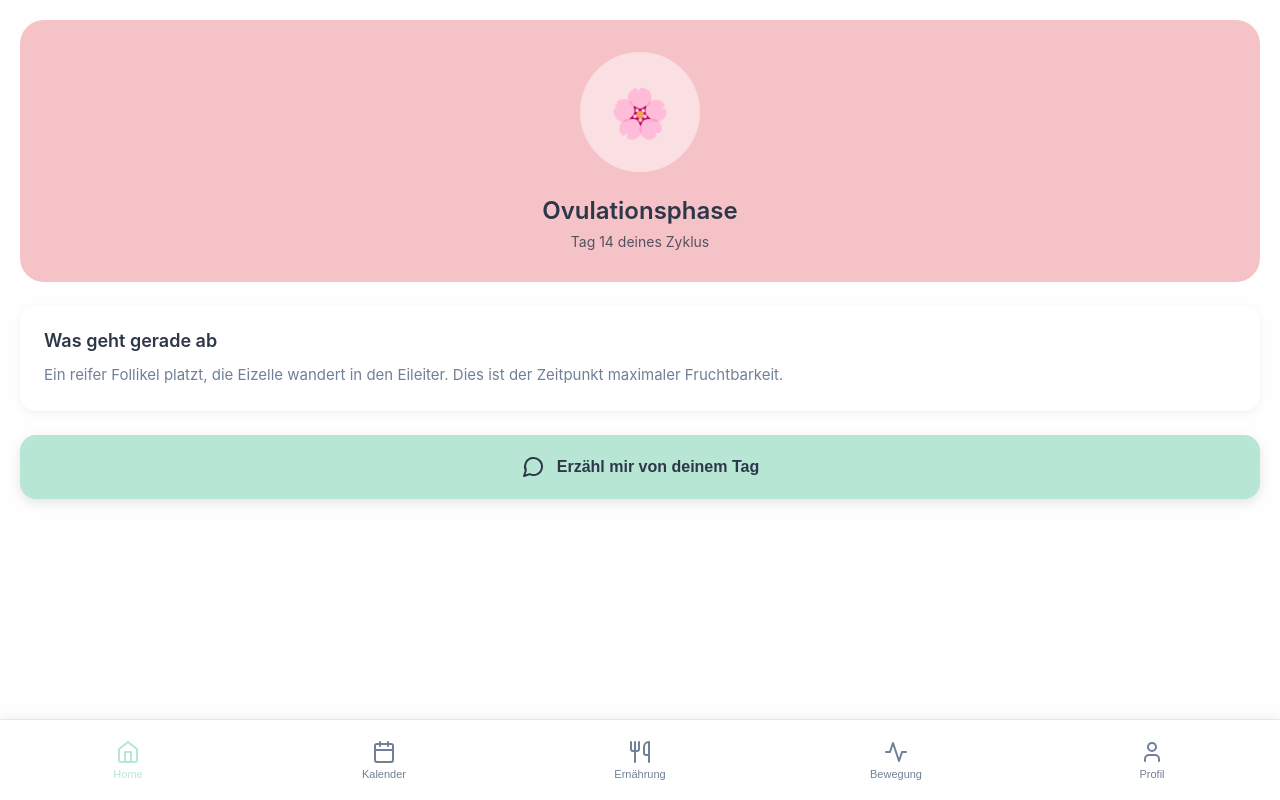
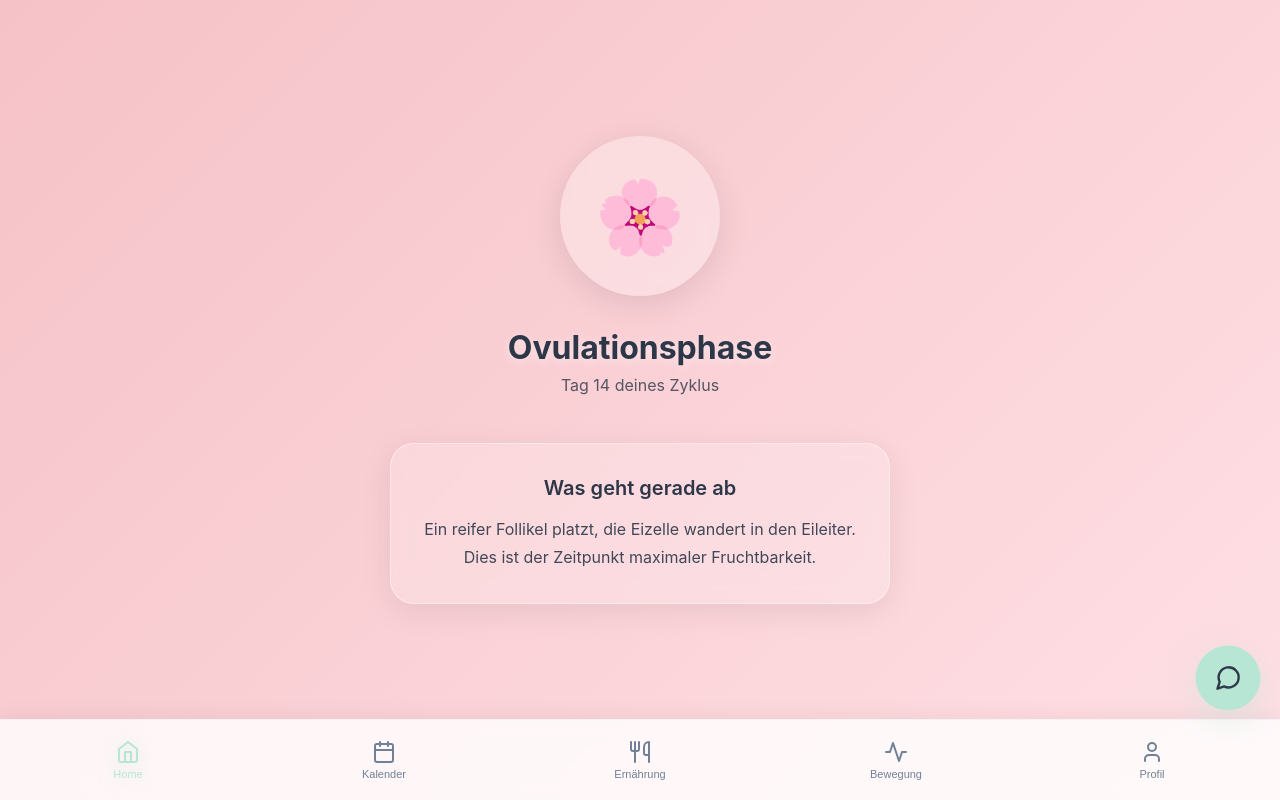
Before and after one commit to Camula052/my-cycle-coach, a React (Create React App) app: page / in a window 1280 px wide. Built offline with nearby package versions, Linux system fonts and the light colour scheme.

Commit message:
Changed homescreen fullscreen immersion

```diff
--- a/src/App.js
+++ b/src/App.js
@@ -3,10 +3,10 @@ import { Calendar, Home, Utensils, Activity, User, MessageCircle } from 'lucide-
 
 // Farbschema (Pastell)
 const COLORS = {
-  menstruation: '#E6B89C',    // Warmes Orange/Terracotta
-  follicular: '#B8E6D5',      // Helles Mint/Salbeigrün
-  ovulation: '#F5C2C7',       // Zartes Rosé/Pfirsich
-  luteal: '#F9E4B7',          // Weiches Gelb/Vanille
+  menstruation: '#E6B89C',
+  follicular: '#B8E6D5',
+  ovulation: '#F5C2C7',
+  luteal: '#F9E4B7',
   background: '#FEFEFE',
   cardBg: '#FFFFFF',
   text: '#2D3748',
@@ -18,30 +18,33 @@ const CYCLE_PHASES = {
   menstruation: {
     name: 'Menstruationsphase',
     color: COLORS.menstruation,
+    gradient: 'linear-gradient(135deg, #E6B89C 0%, #F5D5C0 100%)',
     info: 'Die Gebärmutterschleimhaut wird abgestoßen. Niedriger Östrogen- und Progesteronspiegel führt oft zu Müdigkeit.',
     days: [1, 2, 3, 4, 5]
   },
   follicular: {
     name: 'Follikelphase',
     color: COLORS.follicular,
+    gradient: 'linear-gradient(135deg, #B8E6D5 0%, #D4F1E8 100%)',
     info: 'Nach der Blutung reifen neue Eibläschen heran. Der Östrogenspiegel steigt, was Energie und Wohlbefinden steigern kann.',
     days: [6, 7, 8, 9, 10, 11, 12, 13]
   },
   ovulation: {
     name: 'Ovulationsphase',
     color: COLORS.ovulation,
+    gradient: 'linear-gradient(135deg, #F5C2C7 0%, #FFE0E5 100%)',
     info: 'Ein reifer Follikel platzt, die Eizelle wandert in den Eileiter. Dies ist der Zeitpunkt maximaler Fruchtbarkeit.',
     days: [14]
   },
   luteal: {
     name: 'Lutealphase',
     color: COLORS.luteal,
+    gradient: 'linear-gradient(135deg, #F9E4B7 0%, #FFF4D6 100%)',
     info: 'Der geplatzte Follikel produziert Progesteron. Die Schleimhaut verdickt sich weiter. Energie sinkt oft, PMS kann auftreten.',
     days: [15, 16, 17, 18, 19, 20, 21, 22, 23, 24, 25, 26, 27, 28]
   }
 };
 
-// Funktion um aktuelle Phase zu bestimmen
 const getCurrentPhase = (cycleDay) => {
   for (const [key, phase] of Object.entries(CYCLE_PHASES)) {
     if (phase.days.includes(cycleDay)) {
@@ -113,11 +116,12 @@ const DailyTrackingModal = ({ isOpen, onClose, onSave }) => {
                   flex: 1,
                   padding: '16px',
                   fontSize: '32px',
-                  backgroundColor: mood === idx + 1 ? m.color : COLORS.cardBg,
-                  border: `2px solid ${mood === idx + 1 ? m.color : '#E2E8F0'}`,
+                  backgroundColor: mood === idx + 1 ? m.color : 'transparent',
+                  border: `2px solid ${mood === idx + 1 ? m.color : 'rgba(226, 232, 240, 0.5)'}`,
                   borderRadius: '12px',
                   cursor: 'pointer',
-                  transition: 'all 0.2s'
+                  transition: 'all 0.3s ease',
+                  boxShadow: mood === idx + 1 ? `0 0 20px ${m.color}60` : 'none'
                 }}
               >
                 {m.emoji}
@@ -137,12 +141,14 @@ const DailyTrackingModal = ({ isOpen, onClose, onSave }) => {
                   display: 'flex',
                   alignItems: 'center',
                   padding: '12px',
-                  backgroundColor: symptoms[symptom] ? COLORS.follicular : COLORS.cardBg,
-                  border: `2px solid ${symptoms[symptom] ? COLORS.follicular : '#E2E8F0'}`,
+                  backgroundColor: symptoms[symptom] ? `${COLORS.follicular}40` : 'transparent',
+                  border: `1.5px solid ${symptoms[symptom] ? COLORS.follicular : 'rgba(226, 232, 240, 0.5)'}`,
                   borderRadius: '8px',
                   cursor: 'pointer',
                   fontSize: '14px',
-                  color: COLORS.text
+                  color: COLORS.text,
+                  transition: 'all 0.3s ease',
+                  boxShadow: symptoms[symptom] ? `0 0 15px ${COLORS.follicular}40` : 'none'
                 }}
               >
                 <input
@@ -160,7 +166,7 @@ const DailyTrackingModal = ({ isOpen, onClose, onSave }) => {
         {/* Gewicht */}
         <div style={{ marginBottom: '32px' }}>
           <h3 style={{ color: COLORS.text, marginBottom: '8px', fontSize: '18px' }}>Gewicht (optional)</h3>
-          <p style={{ color: COLORS.textLight, fontSize: '12px', marginBottom: '12px' }}>
+          <p style={{ color: COLORS.textLight, fontSize: '12px', marginBottom: '12px', opacity: 0.7 }}>
             Hinweis: Zu regelmäßige Gewichtskontrolle kann zu einem ungesunden Verhältnis zum Körper führen.
           </p>
           <input
@@ -173,9 +179,10 @@ const DailyTrackingModal = ({ isOpen, onClose, onSave }) => {
               width: '100%',
               padding: '12px',
               fontSize: '16px',
-              border: '2px solid #E2E8F0',
+              border: '1.5px solid rgba(226, 232, 240, 0.5)',
               borderRadius: '8px',
-              backgroundColor: COLORS.cardBg
+              backgroundColor: 'transparent',
+              color: COLORS.text
             }}
           />
         </div>
@@ -183,7 +190,7 @@ const DailyTrackingModal = ({ isOpen, onClose, onSave }) => {
         {/* Basaltemperatur */}
         <div style={{ marginBottom: '32px' }}>
           <h3 style={{ color: COLORS.text, marginBottom: '8px', fontSize: '18px' }}>Basaltemperatur (optional)</h3>
-          <p style={{ color: COLORS.textLight, fontSize: '12px', marginBottom: '12px' }}>
+          <p style={{ color: COLORS.textLight, fontSize: '12px', marginBottom: '12px', opacity: 0.7 }}>
             Für NFP-Verhütung
           </p>
           <input
@@ -196,9 +203,10 @@ const DailyTrackingModal = ({ isOpen, onClose, onSave }) => {
               width: '100%',
               padding: '12px',
               fontSize: '16px',
-              border: '2px solid #E2E8F0',
+              border: '1.5px solid rgba(226, 232, 240, 0.5)',
               borderRadius: '8px',
-              backgroundColor: COLORS.cardBg
+              backgroundColor: 'transparent',
+              color: COLORS.text
             }}
           />
         </div>
@@ -211,12 +219,13 @@ const DailyTrackingModal = ({ isOpen, onClose, onSave }) => {
               flex: 1,
               padding: '16px',
               fontSize: '16px',
-              backgroundColor: COLORS.cardBg,
-              border: '2px solid #E2E8F0',
+              backgroundColor: 'transparent',
+              border: '1.5px solid rgba(226, 232, 240, 0.5)',
               borderRadius: '12px',
               cursor: 'pointer',
               fontWeight: '600',
-              color: COLORS.text
+              color: COLORS.text,
+              transition: 'all 0.3s ease'
             }}
           >
             Abbrechen
@@ -227,12 +236,14 @@ const DailyTrackingModal = ({ isOpen, onClose, onSave }) => {
               flex: 1,
               padding: '16px',
               fontSize: '16px',
-              backgroundColor: COLORS.follicular,
+              background: COLORS.follicular,
               border: 'none',
               borderRadius: '12px',
               cursor: 'pointer',
               fontWeight: '600',
-              color: COLORS.text
+              color: COLORS.text,
+              boxShadow: `0 0 25px ${COLORS.follicular}60`,
+              transition: 'all 0.3s ease'
             }}
           >
             Speichern
@@ -243,77 +254,135 @@ const DailyTrackingModal = ({ isOpen, onClose, onSave }) => {
   );
 };
 
+// Floating Action Button with breathing animation
+const FloatingButton = ({ onClick }) => {
+  return (
+    <button
+      onClick={onClick}
+      style={{
+        position: 'fixed',
+        bottom: '90px',
+        right: '20px',
+        width: '64px',
+        height: '64px',
+        borderRadius: '50%',
+        background: COLORS.follicular,
+        border: 'none',
+        cursor: 'pointer',
+        display: 'flex',
+        alignItems: 'center',
+        justifyContent: 'center',
+        boxShadow: `0 8px 32px ${COLORS.follicular}60`,
+        zIndex: 100,
+        animation: 'breathe 3s ease-in-out infinite',
+        transition: 'transform 0.2s ease'
+      }}
+      onMouseEnter={(e) => e.currentTarget.style.transform = 'scale(1.1)'}
+      onMouseLeave={(e) => e.currentTarget.style.transform = 'scale(1)'}
+    >
+      <MessageCircle size={28} color={COLORS.text} />
+      <style>
+        {`
+          @keyframes breathe {
+            0%, 100% {
+              transform: scale(1);
+              box-shadow: 0 8px 32px ${COLORS.follicular}60;
+            }
+            50% {
+              transform: scale(1.05);
+              box-shadow: 0 12px 40px ${COLORS.follicular}80;
+            }
+          }
+        `}
+      </style>
+    </button>
+  );
+};
+
 // Screen Components
 const HomeScreen = ({ currentPhase, cycleDay, onOpenTracking }) => (
-  <div style={{ padding: '20px', paddingBottom: '100px' }}>
-    {/* Phase Visualisierung */}
   <div style={{
-      backgroundColor: currentPhase.color,
-      borderRadius: '24px',
-      padding: '32px',
-      marginBottom: '24px',
-      textAlign: 'center'
+    minHeight: '100vh',
+    background: currentPhase.gradient,
+    padding: '40px 24px 100px',
+    display: 'flex',
+    flexDirection: 'column',
+    justifyContent: 'center',
+    alignItems: 'center',
+    position: 'relative'
   }}>
+    {/* Phase Icon/Visual */}
     <div style={{
-        width: '120px',
-        height: '120px',
-        margin: '0 auto 24px',
-        backgroundColor: 'rgba(255,255,255,0.5)',
+      width: '160px',
+      height: '160px',
+      marginBottom: '32px',
+      background: 'rgba(255, 255, 255, 0.3)',
       borderRadius: '50%',
       display: 'flex',
       alignItems: 'center',
       justifyContent: 'center',
-        fontSize: '48px'
+      fontSize: '72px',
+      backdropFilter: 'blur(10px)',
+      boxShadow: '0 8px 32px rgba(0, 0, 0, 0.1)'
     }}>
       🌸
     </div>
-      <h2 style={{ color: COLORS.text, marginBottom: '8px', fontSize: '24px', fontWeight: '600' }}>
+
+    {/* Phase Name */}
+    <h1 style={{
+      color: COLORS.text,
+      fontSize: '32px',
+      fontWeight: '700',
+      marginBottom: '8px',
+      textAlign: 'center',
+      textShadow: '0 2px 8px rgba(255, 255, 255, 0.5)'
+    }}>
       {currentPhase.name}
-      </h2>
-      <p style={{ color: COLORS.text, fontSize: '14px', opacity: 0.8 }}>
+    </h1>
+
+    {/* Cycle Day */}
+    <p style={{
+      color: COLORS.text,
+      fontSize: '16px',
+      opacity: 0.8,
+      marginBottom: '48px',
+      textAlign: 'center'
+    }}>
       Tag {cycleDay} deines Zyklus
     </p>
-    </div>
 
-    {/* Phase Info */}
+    {/* Phase Info - direkt auf Hintergrund */}
     <div style={{
-      backgroundColor: COLORS.cardBg,
-      borderRadius: '16px',
-      padding: '24px',
-      marginBottom: '24px',
-      boxShadow: '0 2px 8px rgba(0,0,0,0.05)'
+      maxWidth: '500px',
+      padding: '32px',
+      background: 'rgba(255, 255, 255, 0.2)',
+      borderRadius: '24px',
+      border: '1px solid rgba(255, 255, 255, 0.4)',
+      backdropFilter: 'blur(10px)',
+      boxShadow: '0 8px 32px rgba(0, 0, 0, 0.08)'
     }}>
-      <h3 style={{ color: COLORS.text, marginBottom: '12px', fontSize: '18px', fontWeight: '600' }}>
+      <h3 style={{
+        color: COLORS.text,
+        fontSize: '20px',
+        fontWeight: '600',
+        marginBottom: '16px',
+        textAlign: 'center'
+      }}>
         Was geht gerade ab
       </h3>
-      <p style={{ color: COLORS.textLight, lineHeight: '1.6', fontSize: '15px' }}>
+      <p style={{
+        color: COLORS.text,
+        lineHeight: '1.7',
+        fontSize: '16px',
+        textAlign: 'center',
+        opacity: 0.9
+      }}>
         {currentPhase.info}
       </p>
     </div>
 
-    {/* Daily Tracking Button */}
-    <button
-      onClick={onOpenTracking}
-      style={{
-        width: '100%',
-        padding: '20px',
-        backgroundColor: COLORS.follicular,
-        border: 'none',
-        borderRadius: '16px',
-        cursor: 'pointer',
-        display: 'flex',
-        alignItems: 'center',
-        justifyContent: 'center',
-        gap: '12px',
-        fontSize: '16px',
-        fontWeight: '600',
-        color: COLORS.text,
-        boxShadow: '0 4px 12px rgba(0,0,0,0.1)'
-      }}
-    >
-      <MessageCircle size={24} />
-      Erzähl mir von deinem Tag
-    </button>
+    {/* Floating Button */}
+    <FloatingButton onClick={onOpenTracking} />
   </div>
 );
 
@@ -349,13 +418,12 @@ const ProfileScreen = () => (
 function App() {
   const [currentScreen, setCurrentScreen] = useState('home');
   const [isTrackingModalOpen, setIsTrackingModalOpen] = useState(false);
-  const [cycleDay, setCycleDay] = useState(14); // Beispiel: Tag 14 (Ovulation)
+  const [cycleDay, setCycleDay] = useState(14);
 
   const currentPhase = getCurrentPhase(cycleDay);
 
   const handleSaveTracking = (data) => {
     console.log('Tracking gespeichert:', data);
-    // TODO: Später in State/Storage speichern
     alert('Daten gespeichert! (Schau in die Console für Details)');
   };
 
@@ -394,12 +462,14 @@ function App() {
         bottom: 0,
         left: 0,
         right: 0,
-        backgroundColor: COLORS.cardBg,
-        borderTop: '1px solid #E2E8F0',
+        backgroundColor: 'rgba(255, 255, 255, 0.8)',
+        backdropFilter: 'blur(10px)',
+        borderTop: '1px solid rgba(226, 232, 240, 0.3)',
         display: 'flex',
         justifyContent: 'space-around',
         padding: '12px 0',
-        boxShadow: '0 -2px 10px rgba(0,0,0,0.05)'
+        boxShadow: '0 -4px 20px rgba(0, 0, 0, 0.05)',
+        zIndex: 50
       }}>
         {navItems.map(item => (
           <button
@@ -416,7 +486,8 @@ function App() {
               cursor: 'pointer',
               padding: '8px',
               color: currentScreen === item.id ? COLORS.follicular : COLORS.textLight,
-              transition: 'color 0.2s'
+              transition: 'all 0.3s ease',
+              filter: currentScreen === item.id ? `drop-shadow(0 0 8px ${COLORS.follicular}80)` : 'none'
             }}
           >
             <item.icon size={24} />
```
Lines whose indentation alone changed are shown as unchanged.
